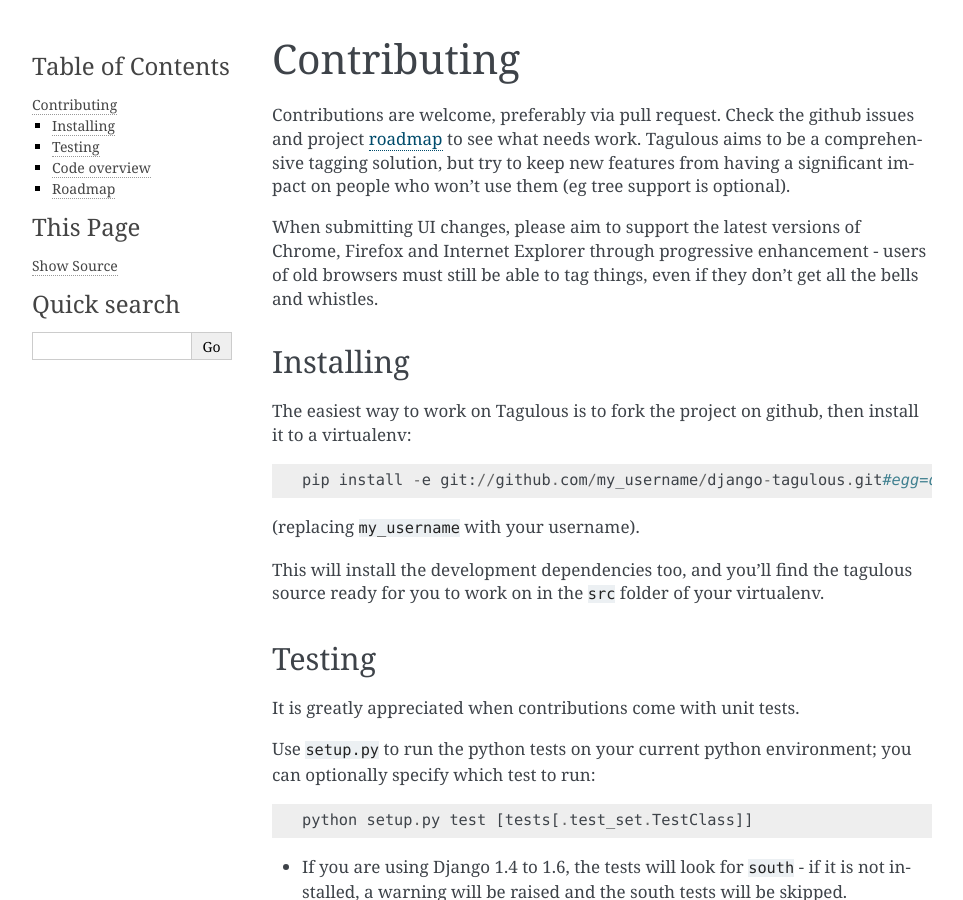
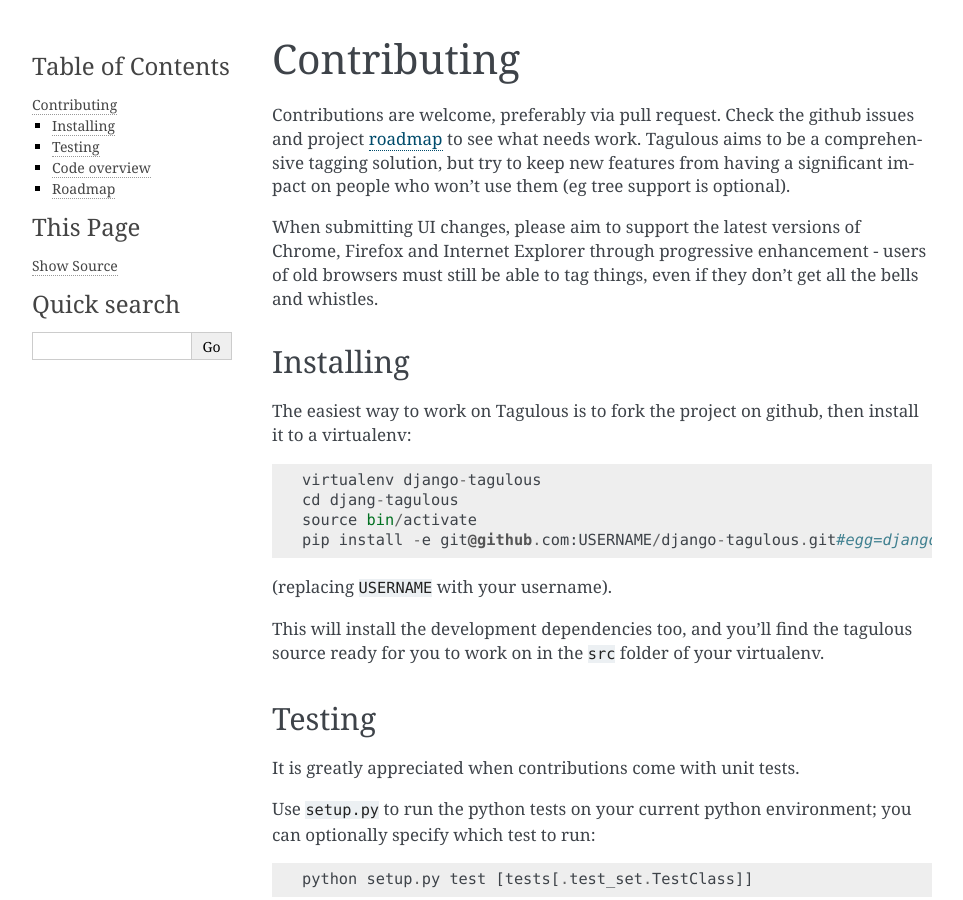
Before and after one commit to radiac/django-tagulous, a Sphinx documentation site: the page built from docs/contributing.rst, in a window 1280 px wide and 900 px high. Shown: the whole window, without its empty margins (148-1111 px from the left). Built offline with Sphinx 7.4.7, drawn with Linux system fonts in a browser that asks for light colours.

Commit message:
Correct documentation

```diff
--- a/docs/contributing.rst
+++ b/docs/contributing.rst
@@ -19,9 +19,12 @@
 The easiest way to work on Tagulous is to fork the project on github, then
 install it to a virtualenv::
 
-    pip install -e git://github.com/my_username/django-tagulous.git#egg=django-tagulous[dev][i18n]
+    virtualenv django-tagulous
+    cd djang-tagulous
+    source bin/activate
+    pip install -e git@github.com:USERNAME/django-tagulous.git#egg=django-tagulous[dev,i18n]
 
-(replacing ``my_username`` with your username).
+(replacing ``USERNAME`` with your username).
 
 This will install the development dependencies too, and you'll find the
 tagulous source ready for you to work on in the ``src`` folder of your
```
